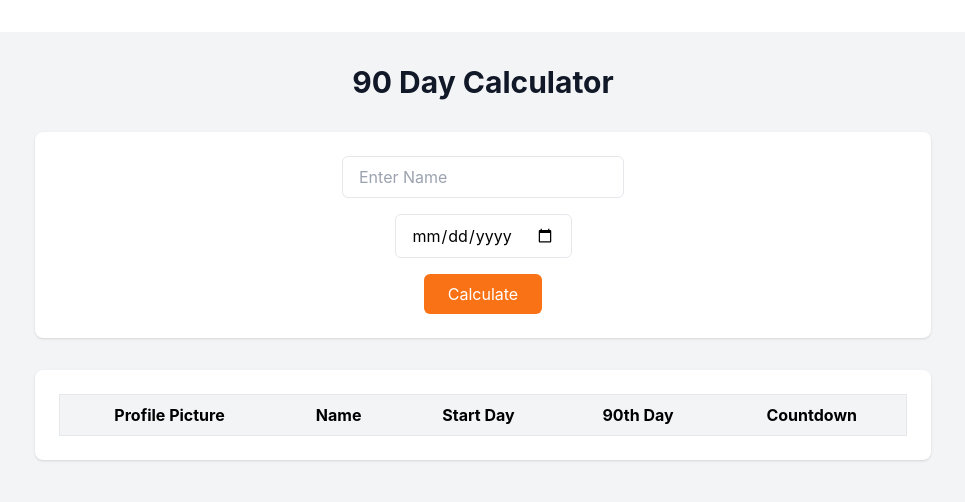
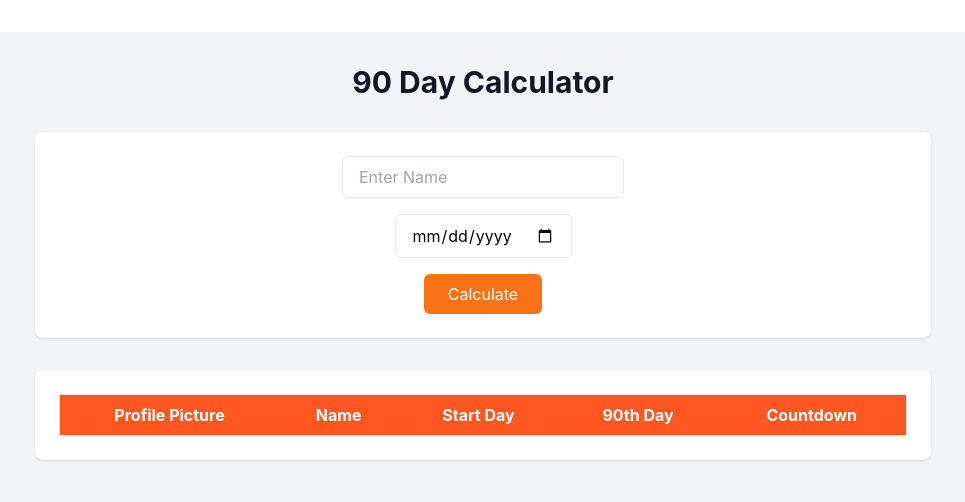
Before and after one commit to RealNickey/Countdown, a React (Vite) app: page / in a window 1280 px wide. Shown: the top 502 px of the page, without its empty margins (157-1122 px from the left). Built offline with nearby package versions, Linux system fonts and the light colour scheme.

Commit message:
update ResultsTable styling and add main color class to CSS

```diff
--- a/src/components/ResultsTable.jsx
+++ b/src/components/ResultsTable.jsx
@@ -5,7 +5,7 @@ const ResultsTable = ({ results }) => {
     <div className="overflow-x-auto">
       <table className="min-w-full bg-white border border-gray-200">
         <thead>
-          <tr className="bg-gray-100">
+          <tr className="bg-main-color text-white">
             <th className="py-2 px-4 border-b">Profile Picture</th>
             <th className="py-2 px-4 border-b">Name</th>
             <th className="py-2 px-4 border-b">Start Day</th>
--- a/src/index.css
+++ b/src/index.css
@@ -9,3 +9,7 @@ body {
   -webkit-font-smoothing: antialiased;
   -moz-osx-font-smoothing: grayscale;
 }
+
+.bg-main-color {
+  background-color: #ff5722; /* Example main color */
+}
```
